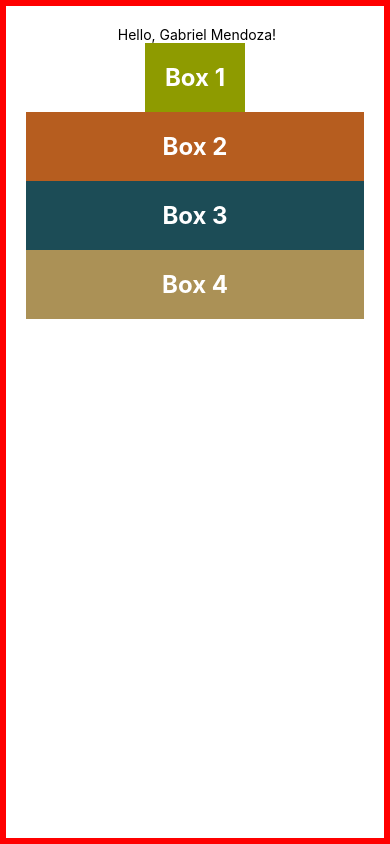
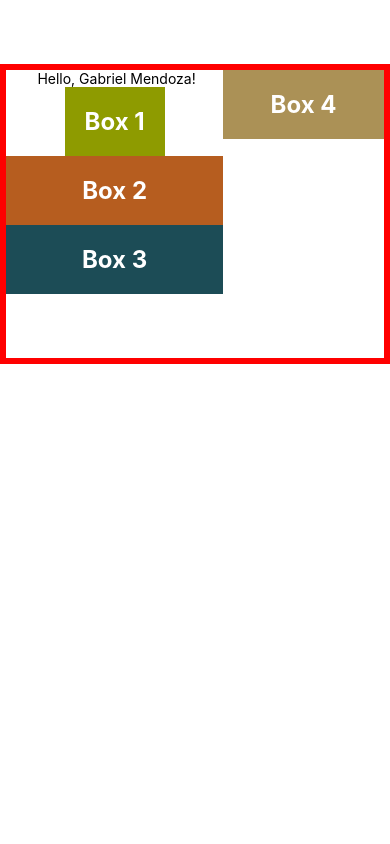
Before and after one commit to GabTheGreat25/Mobile-Prac-React-Native, a React Native app: screen / in a window 390 px wide. Built offline with nearby package versions, Linux system fonts and the light colour scheme.

Commit message:
Simple flexWrao

```diff
--- a/App.js
+++ b/App.js
@@ -19,11 +19,12 @@ export default function App() {
 
 const styles = StyleSheet.create({
   container: {
-    flex: 1,
+    // flex: 1,
+    height: 300,
+    flexWrap: "wrap",
     backgroundColor: "#fff",
-    padding: 20,
+    marginTop: 64,
     borderWidth: 6,
     borderColor: "red",
-    width: "100%",
   },
 });
```
